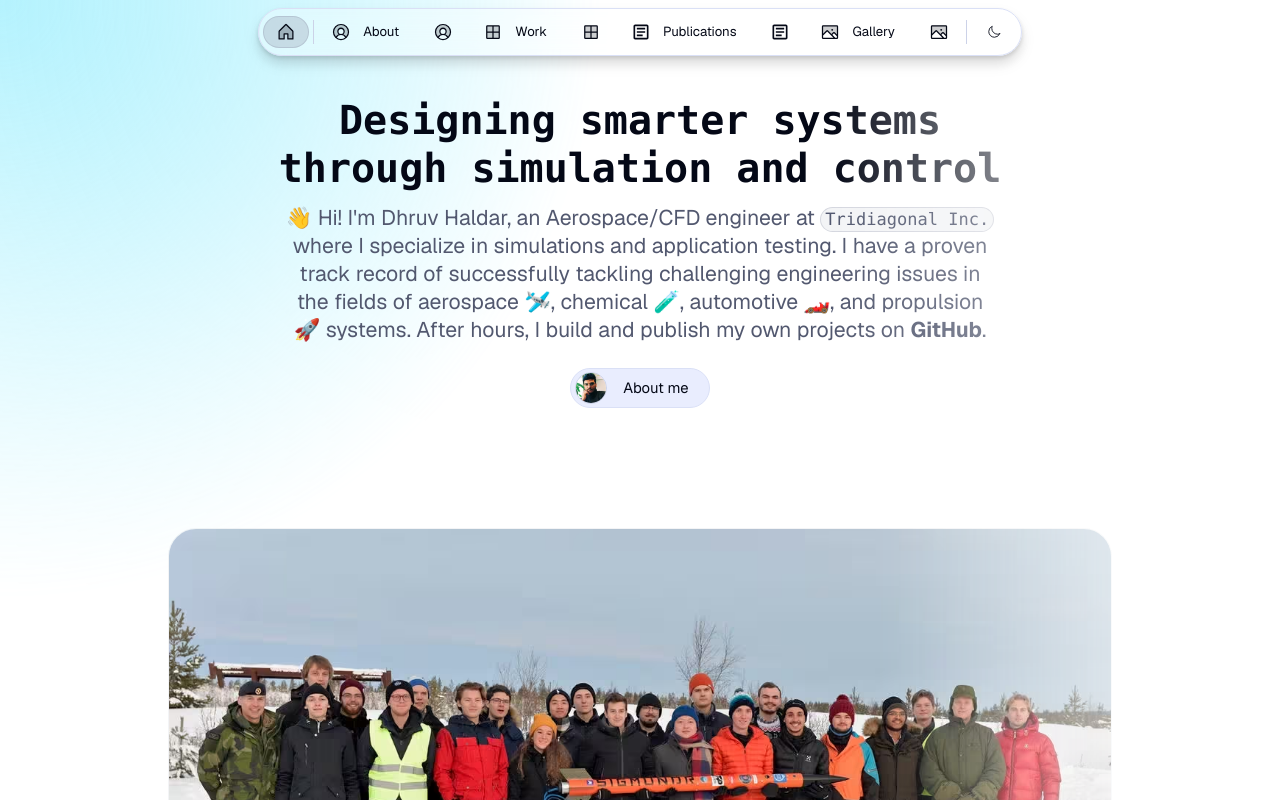
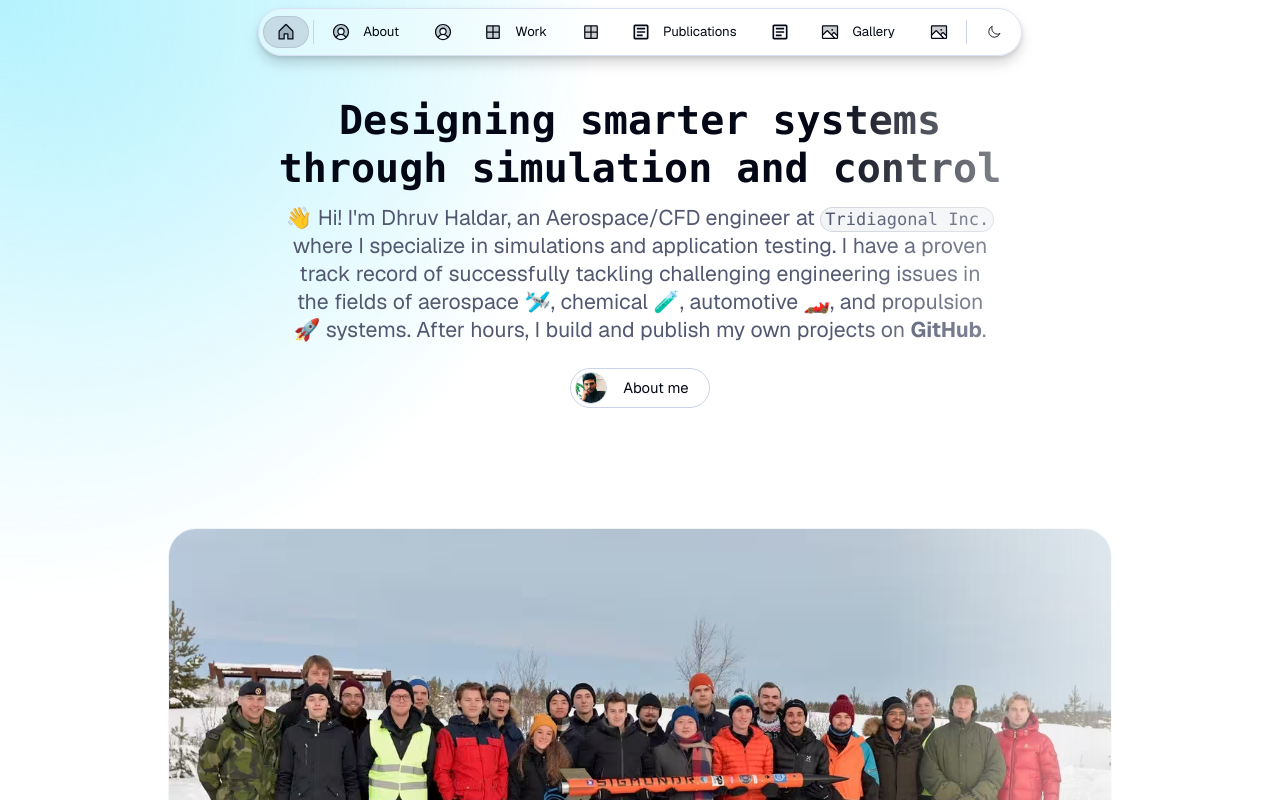
Before and after one commit to dhruvhaldar/portfolio, a Next.js app: page / in a window 1280 px wide. Shown: the top 800 px of the page. Built offline with nearby package versions, Linux system fonts and the light colour scheme.

Commit message:
About me changes

```diff
--- a/src/app/page.tsx
+++ b/src/app/page.tsx
@@ -4,6 +4,7 @@ import { Projects } from "@/components/work/Projects";
 import { baseURL, routes } from "@/app/resources";
 import { home, about, person } from "@/app/resources/content";
 import { Posts } from "@/components/publications/Posts";
+import styles from "@/components/about/about.module.scss";
 
 // Generate metadata for SEO and social sharing
 export async function generateMetadata() {
@@ -90,7 +91,7 @@ export default function Home() {
             </Text>
           </RevealFx>
 
-          <RevealFx translateY="12" delay={0.4} horizontal="center">
+          <RevealFx translateY="12" delay={0.4} horizontal="center" paddingBottom="0">
             <Button
               id="about"
               data-border="rounded"
@@ -99,12 +100,7 @@ export default function Home() {
               size="m"
               weight="default"
               arrowIcon
-              className="dark-mode-button"
-              style={{
-                '--background': 'var(--static-black-medium)',
-                '--border': 'var(--neutral-alpha-medium)',
-                '--color': 'var(--neutral-on-background-strong)'
-              } as React.CSSProperties}
+              className={styles.themeButton}
             >
               <Row gap="8" vertical="center" paddingRight="4">
                 {about.avatar.display && (
@@ -125,7 +121,7 @@ export default function Home() {
       </Column>
 
       {/* Featured Project */}
-      <RevealFx translateY="16" delay={0.6}>
+      <RevealFx translateY="0" delay={0.6}>
         <Projects range={[1, 1]} />
       </RevealFx>
 
--- a/src/components/about/about.module.scss
+++ b/src/components/about/about.module.scss
@@ -1 +1,49 @@
-.hover{transition:var(--transition-micro-medium)}.avatar{position:sticky;height:fit-content;top:var(--static-space-4)}@media (--s){.avatar{top:auto}.textAlign{text-align:center}.blockAlign{align-self:center}}
+.hover {
+  transition: var(--transition-micro-medium);
+}
+
+.avatar {
+  position: sticky;
+  height: fit-content;
+  top: var(--static-space-4);
+}
+
+// Button styles with theme support
+.themeButton {
+  // Light theme (default)
+  background-color: var(--surface-background) !important;
+  border: 1px solid var(--neutral-border-strong) !important;
+  color: var(--on-surface) !important;
+  transition: all var(--transition-micro-medium) !important;
+
+  // Hover state for light theme
+  &:hover:not(:disabled) {
+    background-color: color-mix(in srgb, var(--surface-background) 90%, var(--on-surface)) !important;
+    border-color: color-mix(in srgb, var(--neutral-border-strong) 80%, var(--on-surface)) !important;
+  }
+
+  // Dark theme overrides
+  @media (prefers-color-scheme: dark) {
+    background-color: var(--static-black-medium) !important;
+    border-color: var(--neutral-alpha-medium) !important;
+    color: var(--neutral-on-background-strong) !important;
+
+    // Hover state for dark theme
+    &:hover:not(:disabled) {
+      background-color: color-mix(in srgb, var(--static-black-medium) 90%, var(--neutral-on-background-strong)) !important;
+      border-color: color-mix(in srgb, var(--neutral-alpha-medium) 80%, var(--neutral-on-background-strong)) !important;
+    }
+  }
+}
+
+@media (--s) {
+  .avatar {
+    top: auto;
+  }
+  .textAlign {
+    text-align: center;
+  }
+  .blockAlign {
+    align-self: center;
+  }
+}
```
Also changed, not shown: src/components/mdx.tsx (+17 -1 lines).
